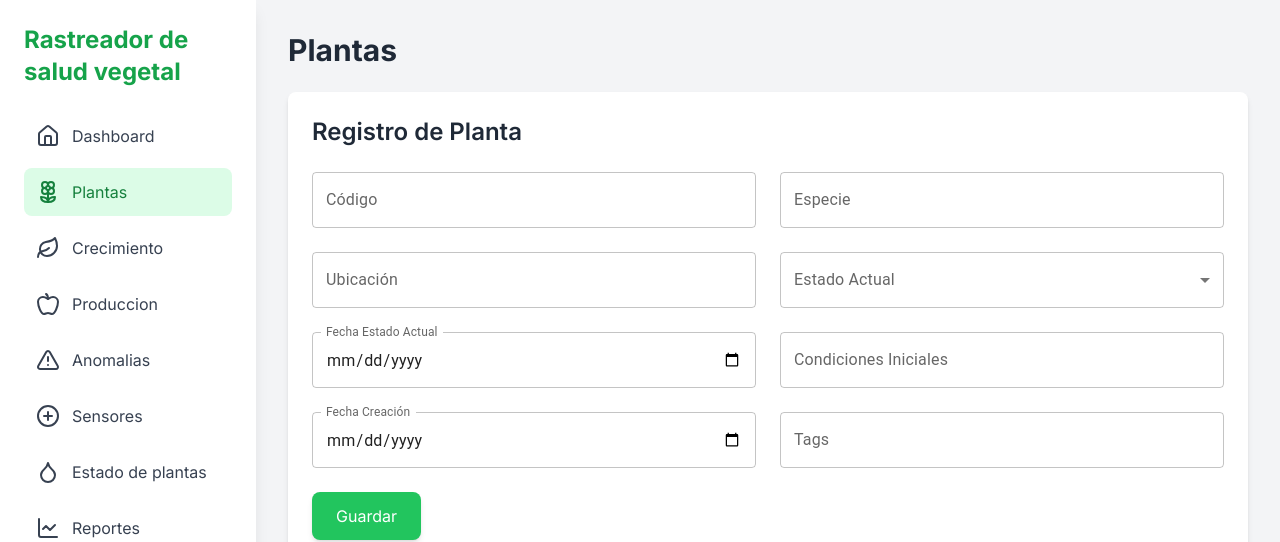
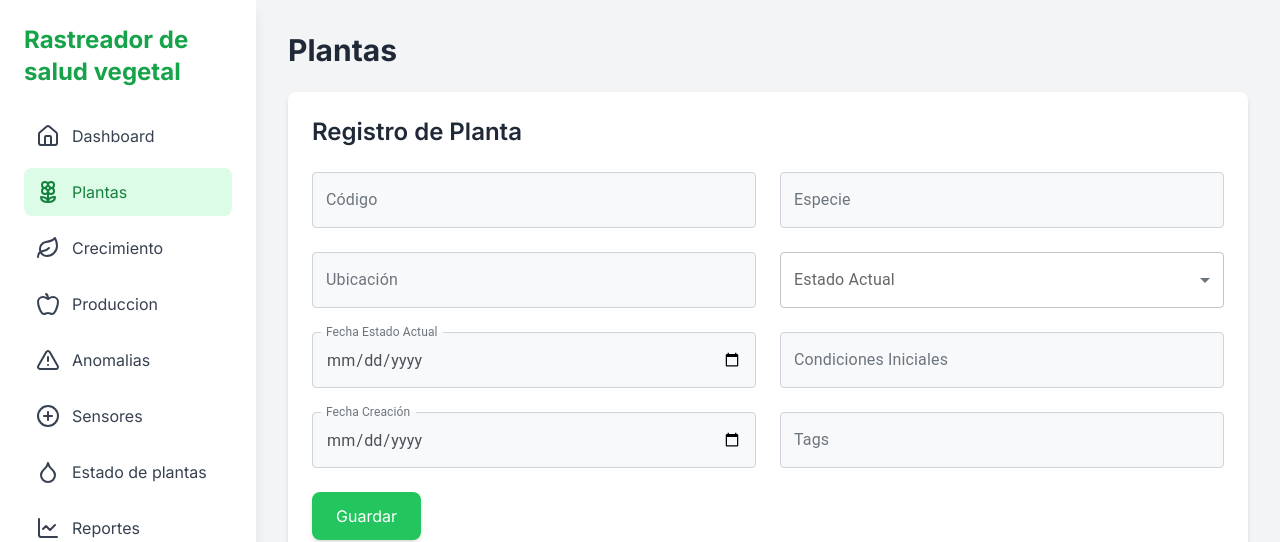
Before and after one commit to MrJohanF/paramo-de-guerrero, a Next.js app: page / in a window 1280 px wide. Both pictures are taken after a click on the link "Plantas". Shown: the top 542 px of the page. Built offline with nearby package versions, Linux system fonts and the light colour scheme.

Commit message:
Refactor FormField component: update styles for form fields

```diff
--- a/src/app/components/FormField.js
+++ b/src/app/components/FormField.js
@@ -1,19 +1,69 @@
-import React from 'react';
-import { TextField, Select, MenuItem, FormControl, InputLabel } from "@mui/material";
+import React from "react";
+import {
+  Box,
+  TextField,
+  Select,
+  MenuItem,
+  FormControl,
+  InputLabel,
+  useTheme as useMuiTheme,
+} from "@mui/material";
 import { motion } from "framer-motion";
+import { useTheme } from "./ThemeContext";
 
-export const FormField = ({ field, index }) => (
+export const FormField = ({ field, index }) => {
+  const muiTheme = useMuiTheme();
+  const { isDarkMode } = useTheme();
+
+  const colors = {
+    background: isDarkMode ? '#1e2a38' : '#f8f9fa',
+    text: isDarkMode ? '#e0e0e0' : '#495057',
+    border: isDarkMode ? '#2c3e50' : '#ced4da',
+    borderHover: isDarkMode ? '#34495e' : '#adb5bd',
+    label: isDarkMode ? '#81b29a' : '#6c757d',
+    placeholder: isDarkMode ? '#4a5568' : '#adb5bd',
+  };
+
+  const getFieldStyles = () => ({
+    "& .MuiOutlinedInput-root": {
+      backgroundColor: colors.background,
+      "& fieldset": {
+        borderColor: colors.border,
+      },
+      "&:hover fieldset": {
+        borderColor: colors.borderHover,
+      },
+      "&.Mui-focused fieldset": {
+        borderColor: colors.borderHover,
+      },
+    },
+    "& .MuiInputLabel-root": {
+      color: colors.label,
+    },
+    "& .MuiInputBase-input": {
+      color: colors.text,
+    },
+    "& .MuiInputBase-input::placeholder": {
+      color: colors.placeholder,
+      opacity: 1,
+    },
+    "& .MuiSelect-icon": {
+      color: colors.label,
+    },
+  });
+
+  return (
     <motion.div
       key={index}
-    initial={{ opacity: 0, x: -20 }}
-    animate={{ opacity: 1, x: 0 }}
-    transition={{ duration: 0.5, delay: index * 0.1 }}
+      initial={{ opacity: 0, y: 10 }}
+      animate={{ opacity: 1, y: 0 }}
+      transition={{ duration: 0.2, delay: index * 0.03 }}
     >
-    <FormControl fullWidth variant="outlined" className="mb-4">
+      <FormControl fullWidth variant="outlined" className="mb-3">
         {field.type === "select" ? (
           <>
             <InputLabel>{field.name}</InputLabel>
-          <Select label={field.name} defaultValue="">
+            <Select label={field.name} defaultValue="" sx={getFieldStyles()}>
               {field.options.map((option, idx) => (
                 <MenuItem key={idx} value={option}>
                   {option}
@@ -30,8 +80,10 @@ export const FormField = ({ field, index }) => (
             }
             variant="outlined"
             fullWidth
+            sx={getFieldStyles()}
           />
         )}
       </FormControl>
     </motion.div>
   );
+};
```
Lines whose indentation alone changed are shown as unchanged.
